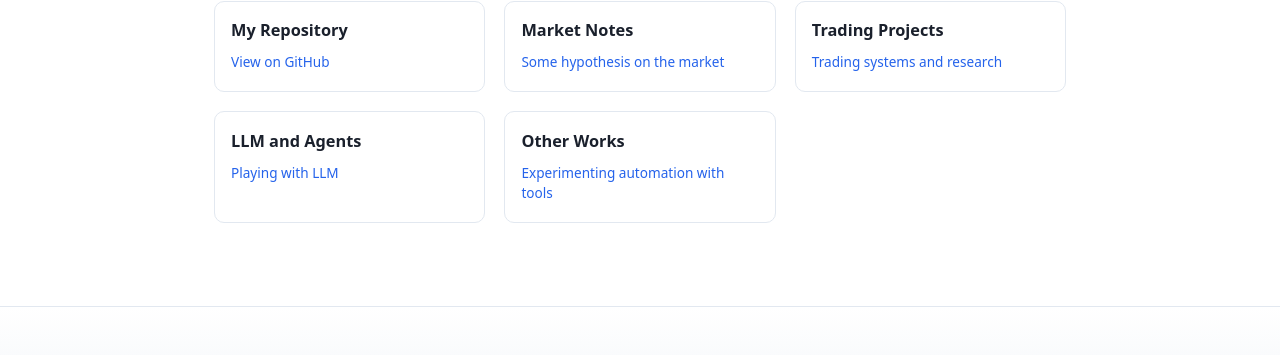
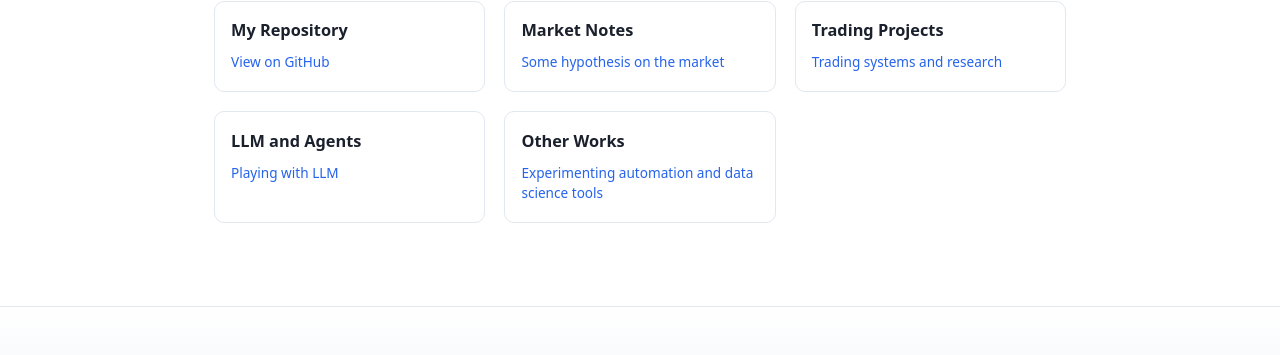
Before and after one commit to resyui/resyui.github.io, a Jekyll site: the page built from index.md, in a window 1280 px wide. Shown: the part 382-737 px from the top of the page. Built offline with Jekyll 4.4.1, drawn with Linux system fonts in a browser that asks for light colours.

Commit message:
Update link description for automation tools

```diff
--- a/index.md
+++ b/index.md
@@ -28,6 +28,6 @@ layout: default
   </div>
   <div class="card">
     <h3>Other Works</h3>
-    <p><a href="/automation/">Experimenting automation with tools</a></p>
+    <p><a href="/automation/">Experimenting automation and data science tools</a></p>
   </div>
 </div>
```
